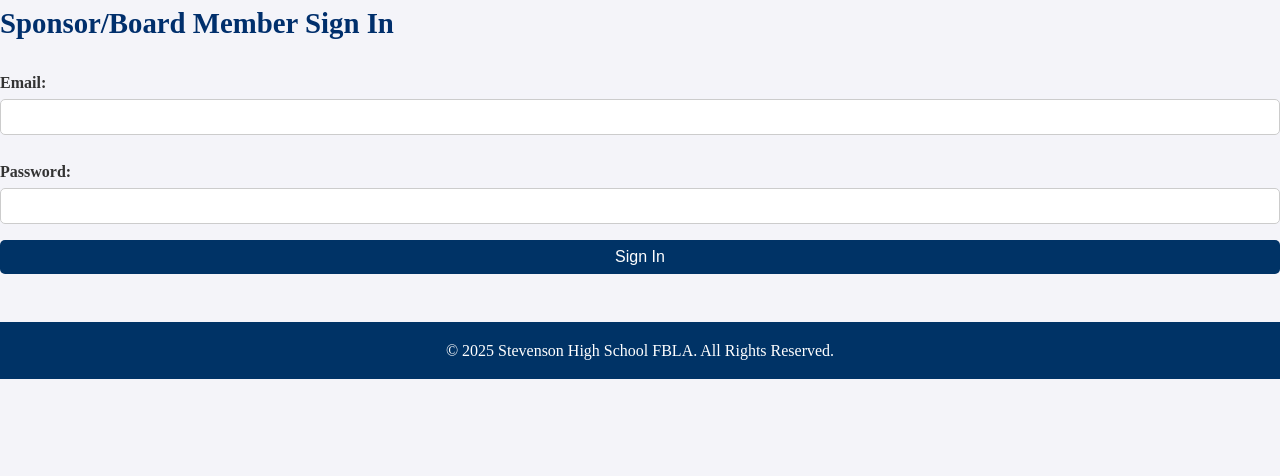
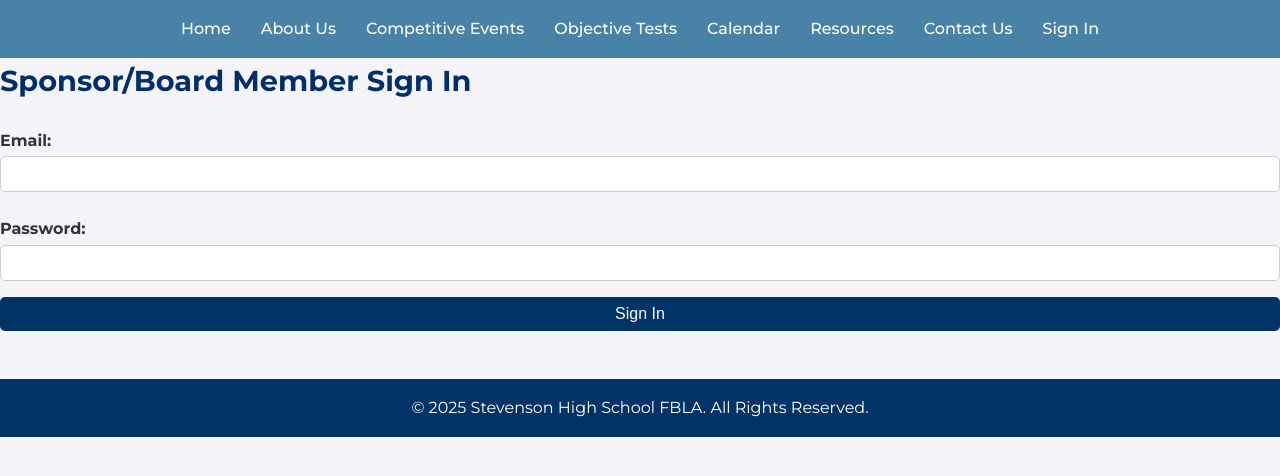
Before and after one commit to bradymeng/shs-fbla, a plain HTML site: page pages/sign-in.html in a window 1280 px wide. Drawn offline with Linux system fonts and the light colour scheme; files that its build step writes are made by us from their sources.

Commit message:
changes to previous adds

```diff
--- a/pages/sign-in.html
+++ b/pages/sign-in.html
@@ -4,9 +4,28 @@
     <meta charset="UTF-8">
     <meta name="viewport" content="width=device-width, initial-scale=1.0">
     <title>Sponsor/Board Member Sign In</title>
-    <link rel="stylesheet" href="css/styles.css"> <!-- Link to external CSS file -->
+    <link rel="stylesheet" href="../css/styles.css"> <!-- Link to external CSS file -->
+
+    <link rel="preconnect" href="https://fonts.googleapis.com">
+<link rel="preconnect" href="https://fonts.gstatic.com" crossorigin>
+<link href="https://fonts.googleapis.com/css2?family=Montserrat:ital,wght@0,100..
+900;1,100..900&family=Roboto:ital,wght@0,100..900;1,100..900&display=swap" rel="stylesheet">
 </head>
 <body>
+    <header>
+        <nav>
+            <ul>
+                <li><a href="../index.html">Home</a></li>
+                <li><a href="about.html">About Us</a></li>
+                <li><a href="#events">Competitive Events</a></li>
+                <li><a href="#tests">Objective Tests</a></li>
+                <li><a href="#calendar">Calendar</a></li>
+                <li><a href="#resources">Resources</a></li>
+                <li><a href="contact.html">Contact Us</a></li>
+                <li><a href="sign-in.html">Sign In</a></li>
+            </ul>
+        </nav>
+    </header>
 
     <!-- Sign In Form Section -->
     <section id="sign-in">
```
Also changed, not shown: index.html (+1 -1 lines), pages/about.html (+6 -3 lines), pages/contact.html (+16 -7 lines).
